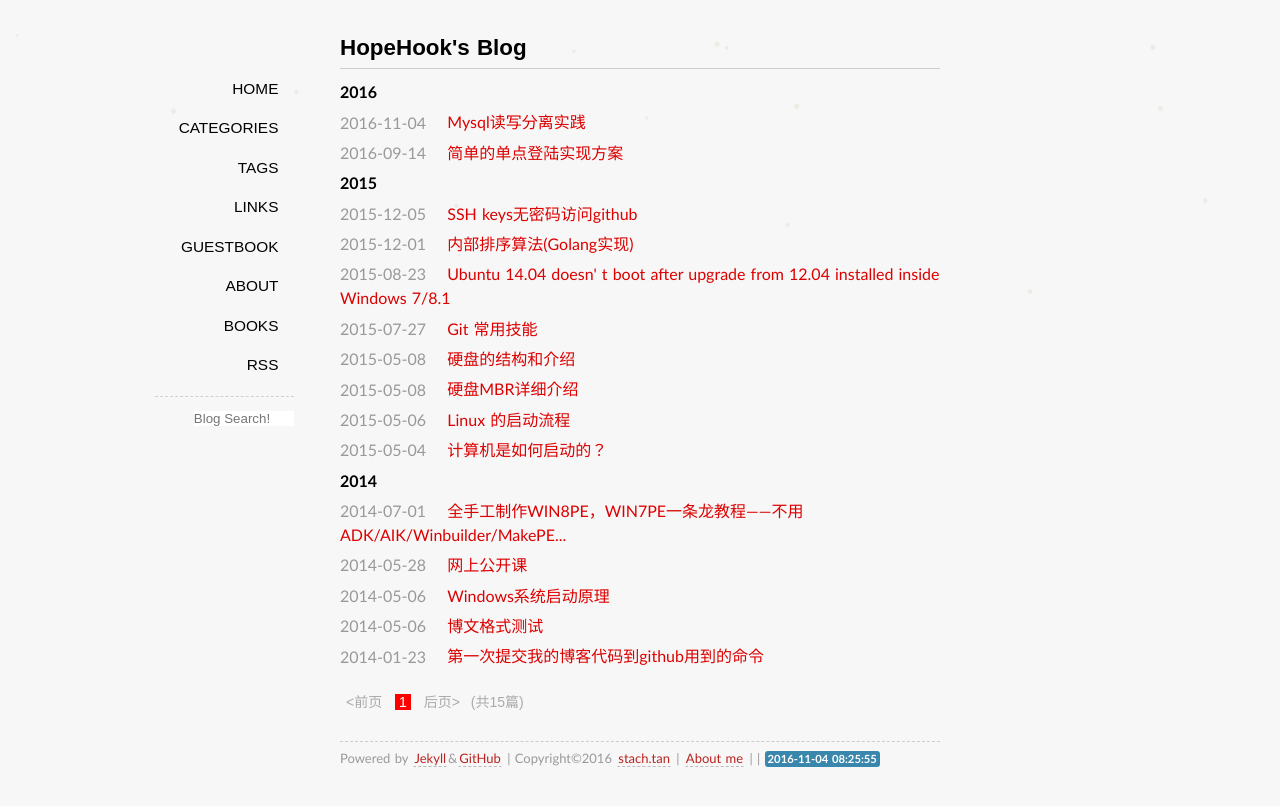
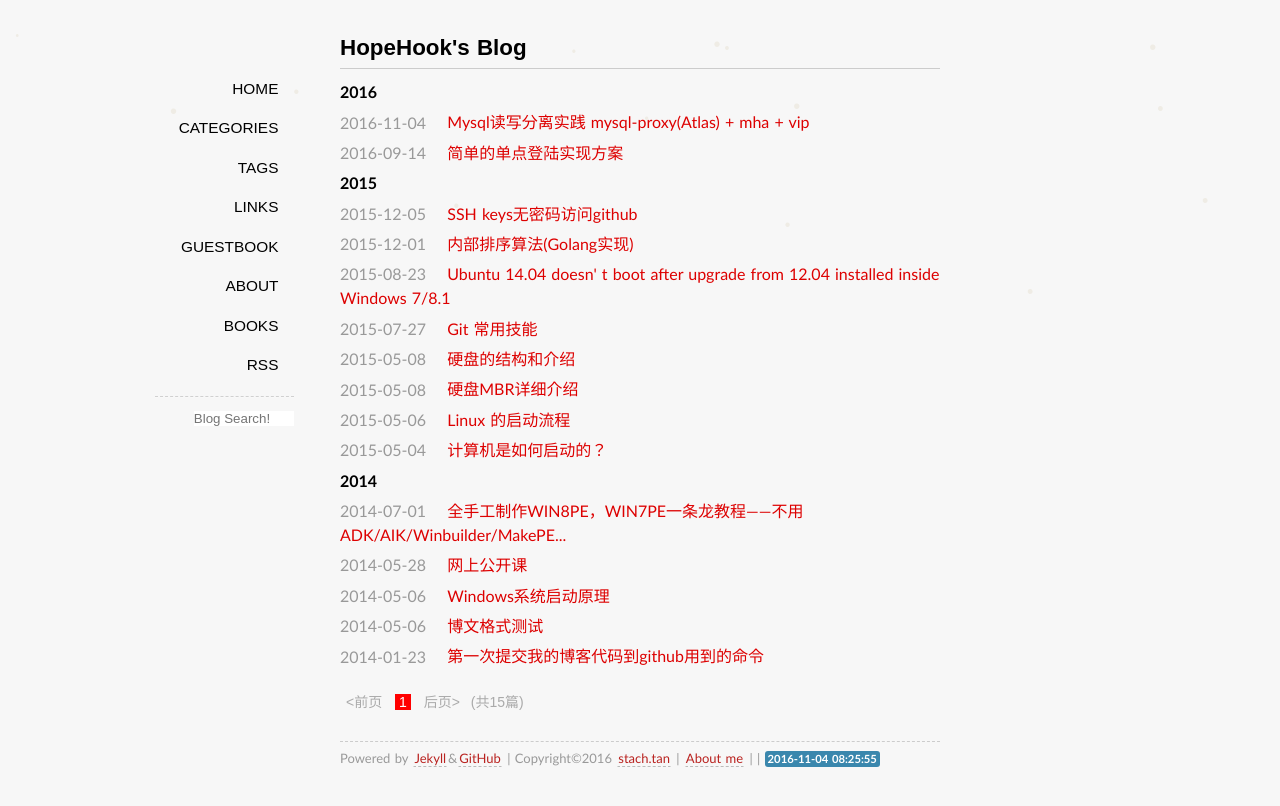
Before and after one commit to hopehook/HopeHook.com, a Jekyll site: the page built from index.html, in a window 1280 px wide. Shown: the top 806 px of the page. Built offline with Jekyll 4.4.1, drawn with Linux system fonts in a browser that asks for light colours; some web fonts are replaced; Markdown is read by kramdown in place of the engine named in the settings; the list of posts is cut into pages by our own code; comment, search, counter and statistics services are not loaded.

Commit message:
Update 2016-11-04-mysql-proxy_mha_vip.md

```diff
--- a/_posts/2016-11-04-mysql-proxy_mha_vip.md
+++ b/_posts/2016-11-04-mysql-proxy_mha_vip.md
@@ -1,7 +1,7 @@
 ---
 date: 2016-11-04
 layout: post
-title: Mysql读写分离实践
+title: Mysql读写分离实践 mysql-proxy(Atlas) + mha + vip
 thread: 2016-11-04-mysql-proxy_mha_vip.md
 categories: 经验
 tags: 经验
```
